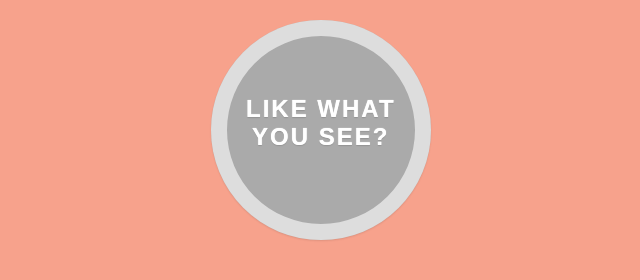
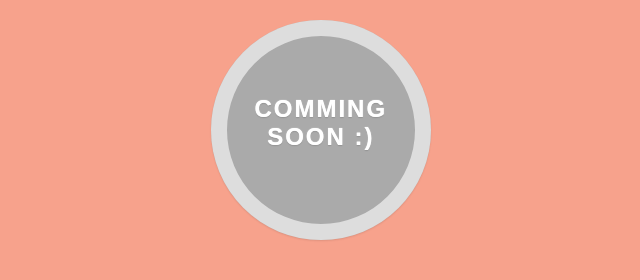
Before and after one commit to pi0/node, a plain HTML site: page index.html in a window 1280 px wide. Shown: the full height of the page, 70-710 px from the left. Drawn offline with Linux system fonts and the light colour scheme.

Commit message:
Update index.html

```diff
--- a/index.html
+++ b/index.html
@@ -2,9 +2,9 @@
         <div class="inner-item">
 
             <div class="sub">
-                <p>Tell me. <a href="mailto:zachubb89@gmail.com?Subject=Hey%20there.">Contact Zach</a></p>
+
             </div>
-          <h3>Like what you see?</h3>
+          <h3>Comming Soon :)</h3>
         </div>
 </div>
 
```
